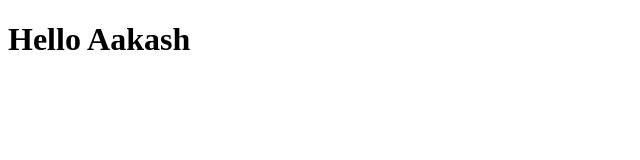
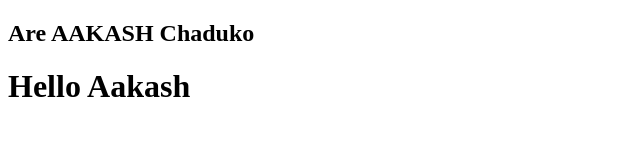
Before and after one commit to AAKASHMAROJU/myFirstRepository, a plain HTML site: page contact.html in a window 1280 px wide. Shown: the whole page, without its empty margins (0-640 px from the left). Drawn offline with Linux system fonts and the light colour scheme.

Commit message:
Skipped staging area and fixed

```diff
--- a/contact.html
+++ b/contact.html
@@ -7,6 +7,7 @@
     <title>Document</title>
 </head>
 <body>
+    <h2>Are AAKASH Chaduko</h2>
     <h1>Hello Aakash</h1>
 </body>
 </html>
```
